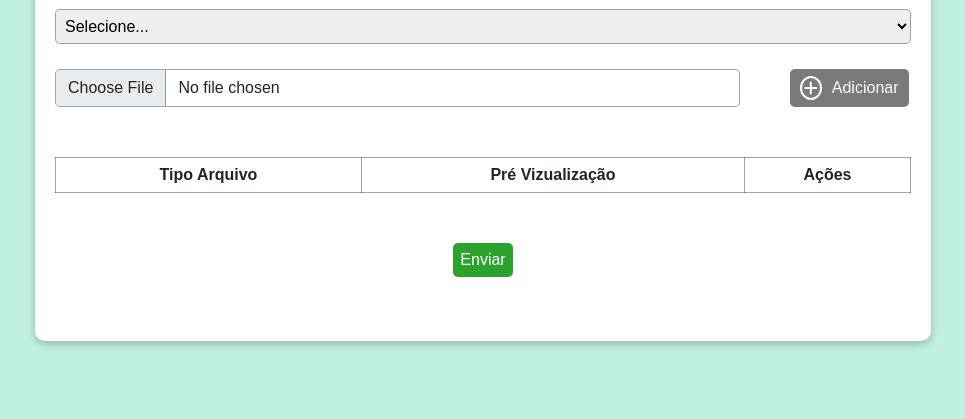
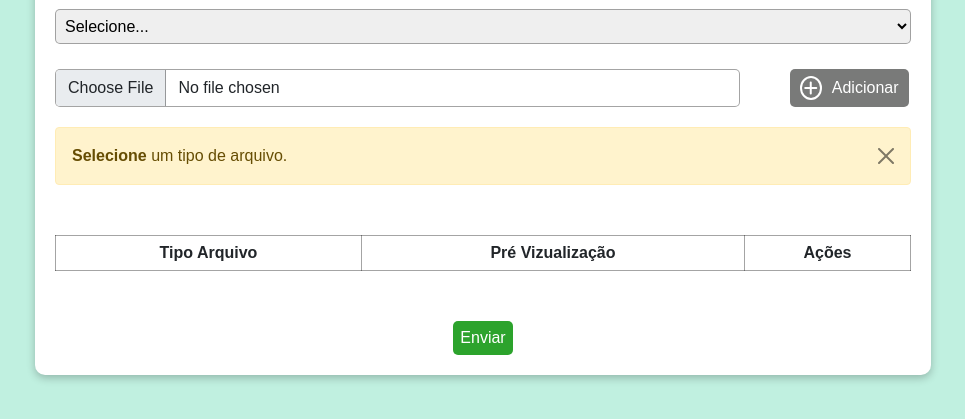
Before and after one commit to IsraelJorge/enviar_arquivos, a plain HTML site: page index.html in a window 1280 px wide. Both pictures are taken after a click on the button "Adicionar". Shown: the part 119-538 px from the top of the page, without its empty margins (157-1122 px from the left). Drawn offline with nearby package versions, Linux system fonts and the light colour scheme.

Commit message:
add class alert

```diff
--- a/css/style.css
+++ b/css/style.css
@@ -38,6 +38,7 @@ body{
 
 .container-input{
     display: flex;
+    margin-bottom: 20px;
 }
 
 #formFile{
--- a/index.html
+++ b/index.html
@@ -31,9 +31,15 @@
 
             <div class="container-input">
 
-                <input class="form-control" type="file" id="formFile" accept=".pdf" required>
+                <input class="form-control" type="file" id="formFile" accept=".pdf" >
 
                 <button class="button-add" type="button"><i class="fa-solid fa-plus icon-add"></i>Adicionar</button>
+
+            </div>
+
+
+            <div class="container-alert">
+
             </div>
 
             <div class="container-table">
@@ -51,6 +57,7 @@
     </div>
 
     <script src="js/script.js"></script>
+    <script src="https://cdn.jsdelivr.net/npm/bootstrap@5.2.2/dist/js/bootstrap.bundle.min.js" integrity="sha384-OERcA2EqjJCMA+/3y+gxIOqMEjwtxJY7qPCqsdltbNJuaOe923+mo//f6V8Qbsw3" crossorigin="anonymous"></script>
 
 </body>
 </html>
--- a/js/script.js
+++ b/js/script.js
@@ -8,7 +8,15 @@ buttonAdd.addEventListener("click", () => {
 
 
     if (selectExame.selectedIndex === 0 || formFile.value === "") {
-        return window.alert("Selecione um tipo de arquivo.")
+        const containerAlert = document.querySelector(".container-alert")
+
+        containerAlert.innerHTML = `
+            <div class="alert alert-warning alert-dismissible fade show" role="alert">
+                <strong>Selecione</strong> um tipo de arquivo.
+                <button type="button" class="btn-close" data-bs-dismiss="alert" aria-label="Close"></button>
+            </div>
+        `
+        return
     }
 
 
```
